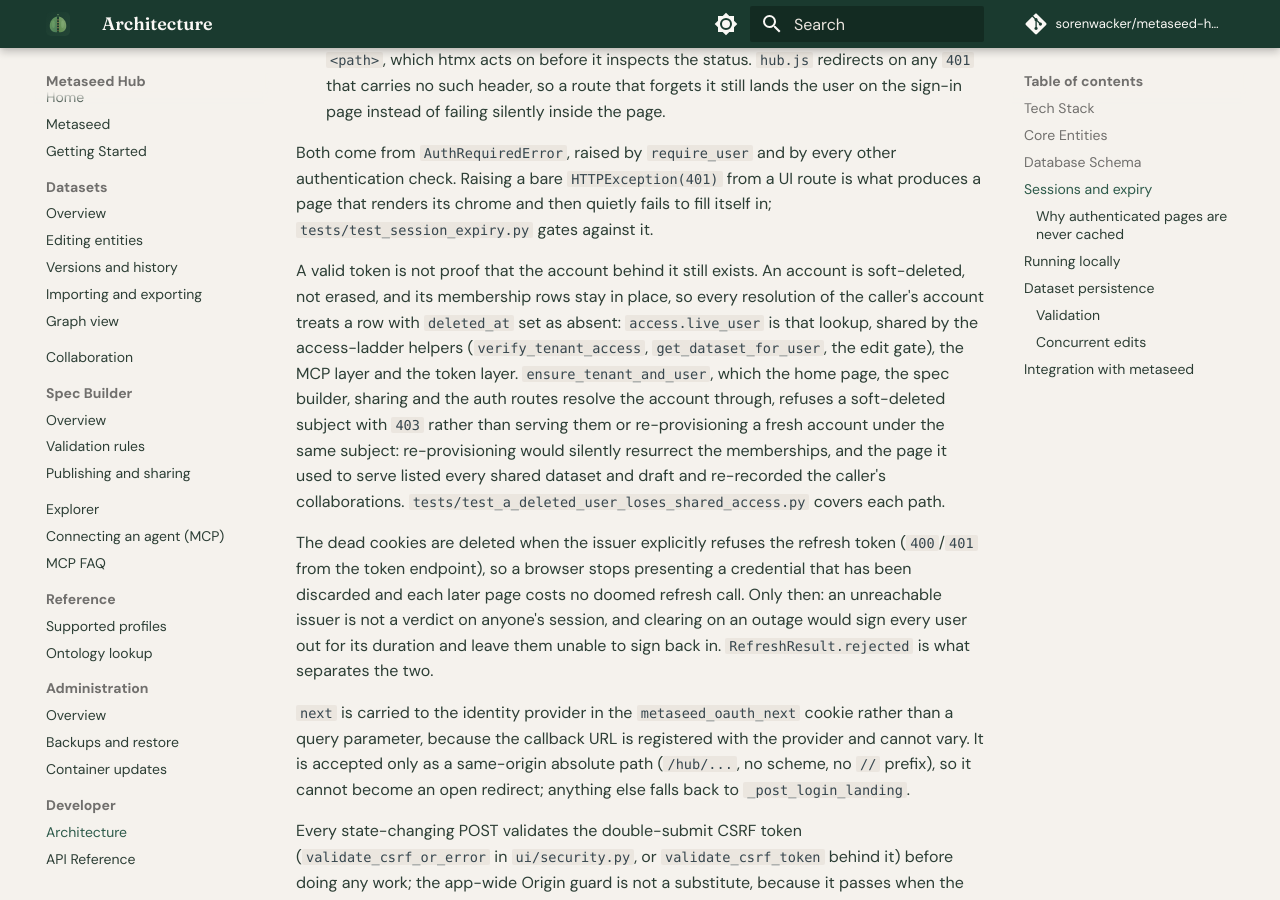
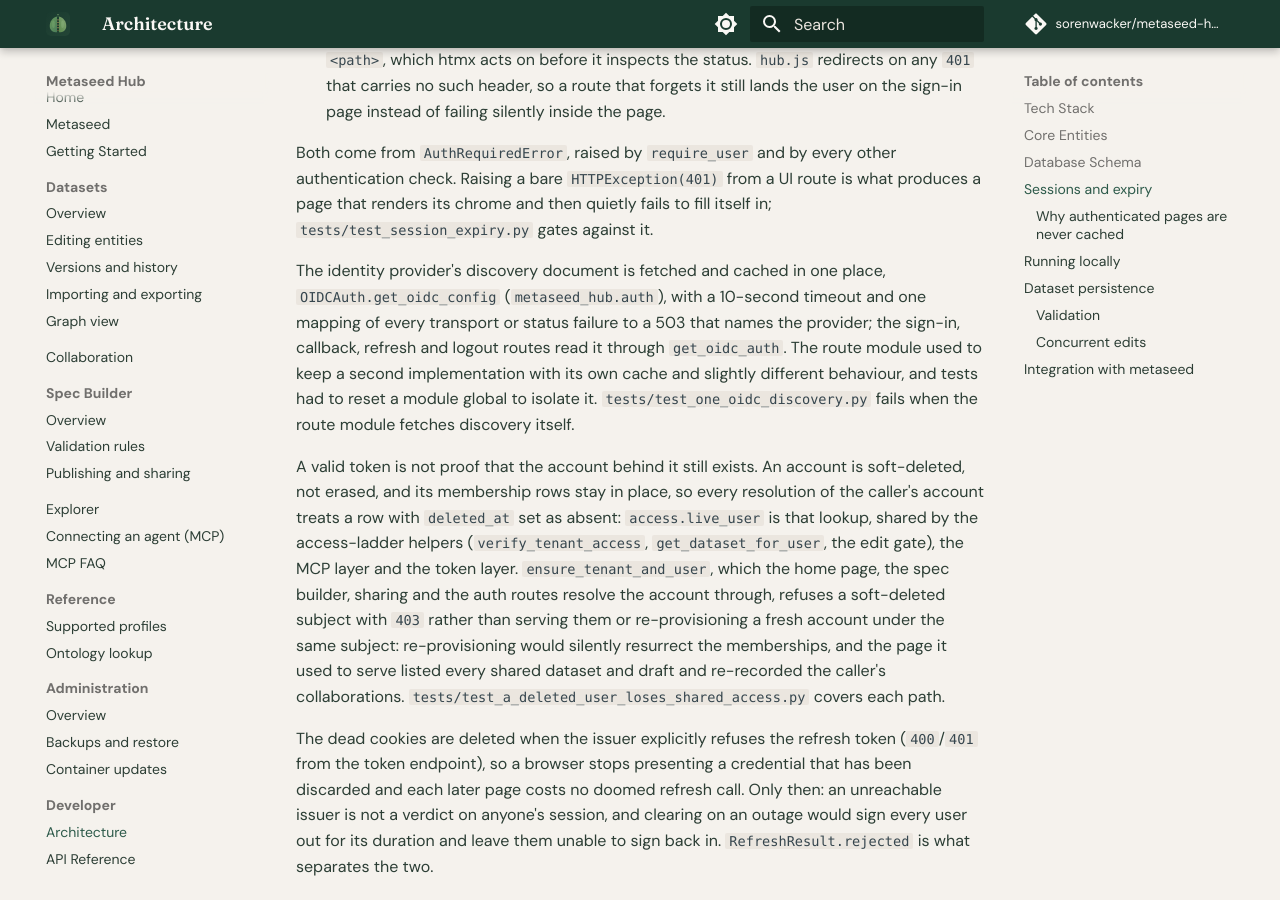
Before and after one commit to sorenwacker/metaseed-hub, an MkDocs documentation site: the page built from docs/developer/architecture.md, in a window 1280 px wide and 900 px high, scrolled down 1328 px. Built offline with MkDocs 1.6.1 and Material for MkDocs 9.7.7, drawn with Linux system fonts in a browser that asks for light colours; comment, search, counter and statistics services are not loaded.

Commit message:
Document that OIDC discovery is fetched and cached in one place

```diff
--- a/docs/developer/architecture.md
+++ b/docs/developer/architecture.md
@@ -44,6 +44,8 @@ When the refresh fails the session is over, and the hub says so in one shape eve
 - **An HTMX or `fetch` request** answers `401` with `HX-Redirect: /hub/auth/login?next=<path>`, which htmx acts on before it inspects the status. `hub.js` redirects on any `401` that carries no such header, so a route that forgets it still lands the user on the sign-in page instead of failing silently inside the page.
 
 Both come from `AuthRequiredError`, raised by `require_user` and by every other authentication check. Raising a bare `HTTPException(401)` from a UI route is what produces a page that renders its chrome and then quietly fails to fill itself in; `tests/test_session_expiry.py` gates against it.
+
+The identity provider's discovery document is fetched and cached in one place, `OIDCAuth.get_oidc_config` (`metaseed_hub.auth`), with a 10-second timeout and one mapping of every transport or status failure to a 503 that names the provider; the sign-in, callback, refresh and logout routes read it through `get_oidc_auth`. The route module used to keep a second implementation with its own cache and slightly different behaviour, and tests had to reset a module global to isolate it. `tests/test_one_oidc_discovery.py` fails when the route module fetches discovery itself.
 
 A valid token is not proof that the account behind it still exists. An account is soft-deleted, not erased, and its membership rows stay in place, so every resolution of the caller's account treats a row with `deleted_at` set as absent: `access.live_user` is that lookup, shared by the access-ladder helpers (`verify_tenant_access`, `get_dataset_for_user`, the edit gate), the MCP layer and the token layer. `ensure_tenant_and_user`, which the home page, the spec builder, sharing and the auth routes resolve the account through, refuses a soft-deleted subject with `403` rather than serving them or re-provisioning a fresh account under the same subject: re-provisioning would silently resurrect the memberships, and the page it used to serve listed every shared dataset and draft and re-recorded the caller's collaborations. `tests/test_a_deleted_user_loses_shared_access.py` covers each path.
 
```
